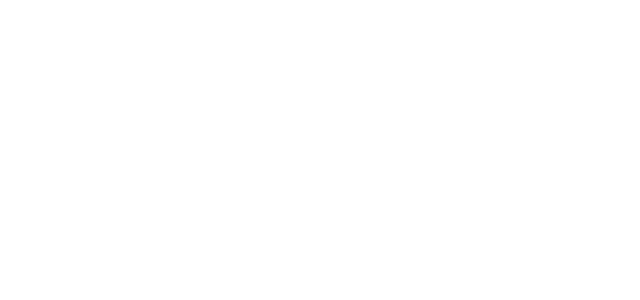
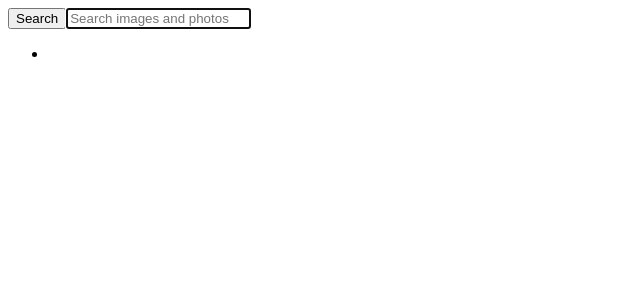
Before and after one commit to ValiaStohnii/goit-react-hw-03-image-finder, a React (Create React App) app: page / in a window 1280 px wide. Shown: the top 300 px of the page, without its empty margins (0-640 px from the left). Built offline with nearby package versions, Linux system fonts and the light colour scheme; no server answers.

Commit message:
add fetch

```diff
--- a/src/App.js
+++ b/src/App.js
@@ -1,7 +1,33 @@
+import React, { Component } from 'react';
 import './App.css';
+import Searchbar from './Components/Searchbar/Searchbar';
+import ImageGallery from './Components/ImageGallery';
 
-function App() {
-  return <div className="App"></div>;
+class App extends Component {
+  state = {
+    imageName: '',
+  };
+
+  componentDidMount() {
+    fetch(
+      `https://pixabay.com/api/?q=cat&page=1&key=24200424-23477fc3694bee0d0a7f46301&image_type=photo&orientation=horizontal&per_page=12`,
+    )
+      .then(r => r.json())
+      .then(image => this.setState({ image }));
+  }
+
+  formSubmit = imageName => {
+    this.setState({ imageName });
+  };
+
+  render() {
+    return (
+      <div className="App">
+        <Searchbar onSubmit={this.formSubmit} />
+        <ImageGallery />
+      </div>
+    );
+  }
 }
 
 export default App;
--- a/src/Components/ImageGallery.js
+++ b/src/Components/ImageGallery.js
@@ -0,0 +1,12 @@
+import React from 'react';
+import ImageGalleryItem from './ImageGalleryItem';
+
+const ImageGallery = () => {
+  return (
+    <ul className="gallery">
+      <ImageGalleryItem />
+    </ul>
+  );
+};
+
+export default ImageGallery;
--- a/src/Components/ImageGalleryItem.js
+++ b/src/Components/ImageGalleryItem.js
@@ -0,0 +1,11 @@
+import React from 'react';
+
+const ImageGalleryItem = () => {
+  return (
+    <li className="gallery-item">
+      <img src="" alt="" />
+    </li>
+  );
+};
+
+export default ImageGalleryItem;
--- /dev/null
+++ b/src/Components/Searchbar/Searchbar.js
@@ -0,0 +1,46 @@
+import React, { Component } from 'react';
+
+class Searchbar extends Component {
+  state = {
+    imageName: '',
+  };
+
+  handleSubmit = e => {
+    e.preventDefault();
+
+    if (this.state.imageName.trim() === '') {
+      alert('Введи назву картинки');
+      return;
+    }
+    this.props.onSubmit(this.state.imageName);
+    this.setState({ imageName: '' });
+  };
+
+  handleNameChange = e => {
+    this.setState({ imageName: e.currentTarget.value.toLowerCase() });
+  };
+
+  render() {
+    return (
+      <header className="searchbar">
+        <form onSubmit={this.handleSubmit} className="form">
+          <button type="submit" className="button">
+            <span className="button-label">Search</span>
+          </button>
+
+          <input
+            onChange={this.handleNameChange}
+            value={this.state.imageName}
+            className="input"
+            type="text"
+            autoComplete="off"
+            autoFocus
+            placeholder="Search images and photos"
+          />
+        </form>
+      </header>
+    );
+  }
+}
+
+export default Searchbar;
```
Also changed, not shown: src/Components/Searchbar.js (deleted).
